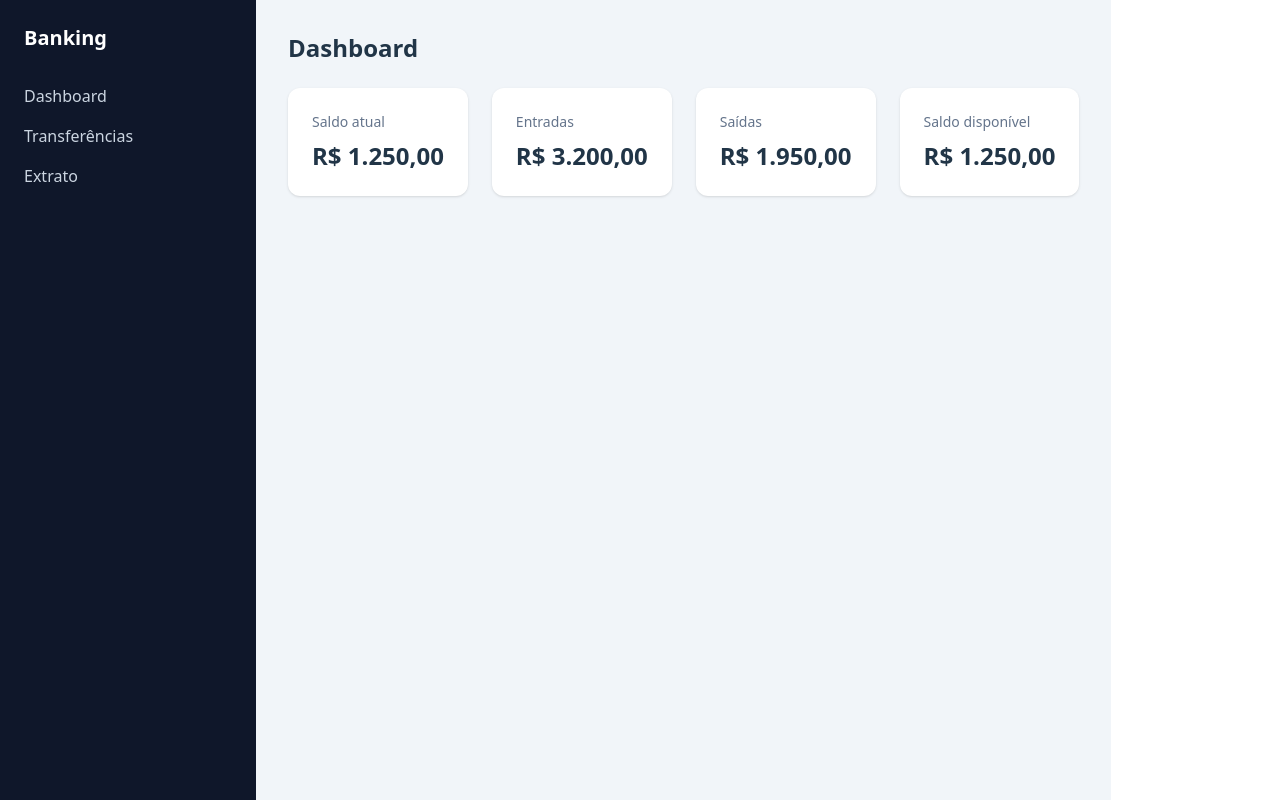
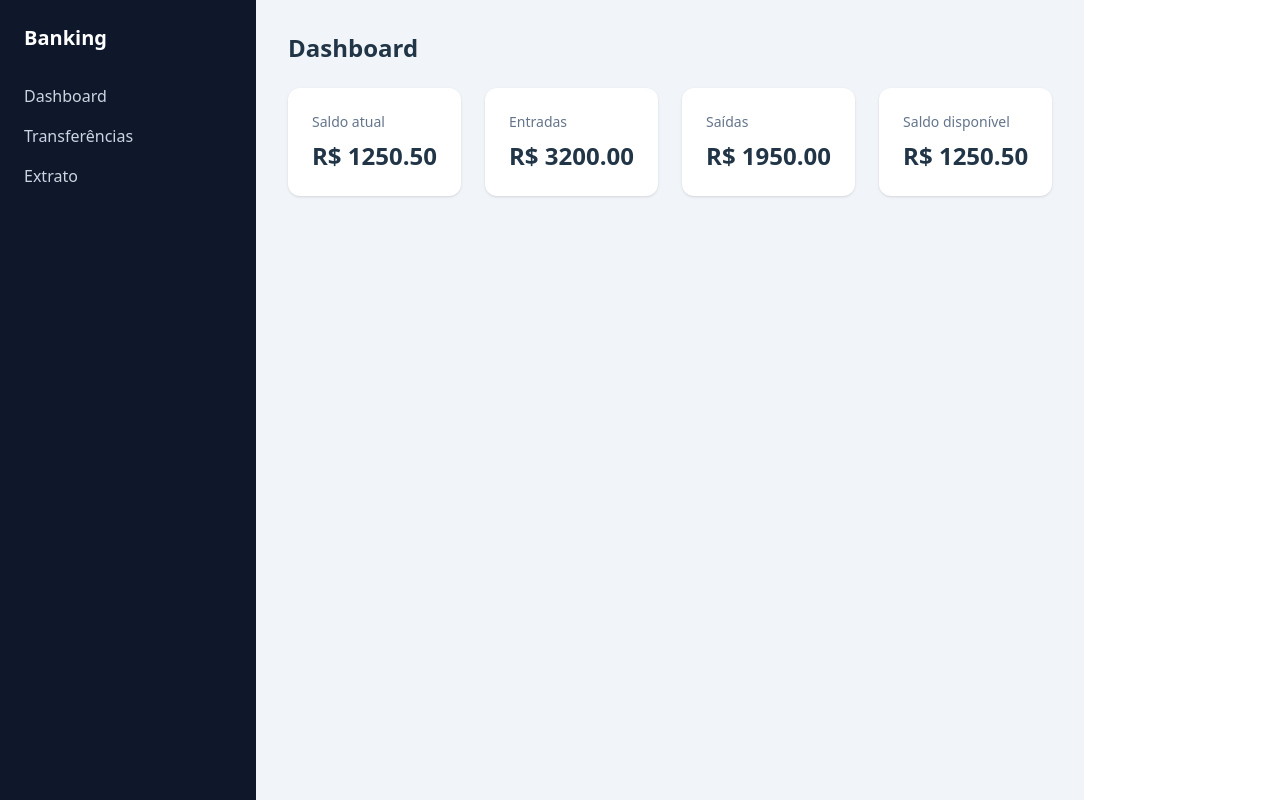
Before and after one commit to Jamersom-silva/Banking-API, a React (Vite) app in the folder banking-frontend/: page / in a window 1280 px wide. Built offline with nearby package versions, Linux system fonts and the light colour scheme.

Commit message:
adicionando os mocks na page dashboard

```diff
--- a/banking-frontend/src/pages/Dashboard.tsx
+++ b/banking-frontend/src/pages/Dashboard.tsx
@@ -1,5 +1,6 @@
 import DashboardLayout from '../layouts/DashboardLayout';
 import StatCard from '../components/StatCard';
+import { dashboardData } from '../mocks/data'; // Importando os dados
 
 export default function Dashboard() {
   return (
@@ -7,10 +8,10 @@ export default function Dashboard() {
       <h1 className="text-2xl font-bold mb-6">Dashboard</h1>
 
       <div className="grid grid-cols-4 gap-6 mb-8">
-        <StatCard title="Saldo atual" value="R$ 1.250,00" />
-        <StatCard title="Entradas" value="R$ 3.200,00" />
-        <StatCard title="Saídas" value="R$ 1.950,00" />
-        <StatCard title="Saldo disponível" value="R$ 1.250,00" />
+        <StatCard title="Saldo atual" value={`R$ ${dashboardData.balance.toFixed(2)}`} />
+        <StatCard title="Entradas" value={`R$ ${dashboardData.deposits.toFixed(2)}`} />
+        <StatCard title="Saídas" value={`R$ ${dashboardData.withdrawals.toFixed(2)}`} />
+        <StatCard title="Saldo disponível" value={`R$ ${dashboardData.availableBalance.toFixed(2)}`} />
       </div>
     </DashboardLayout>
   );
```
